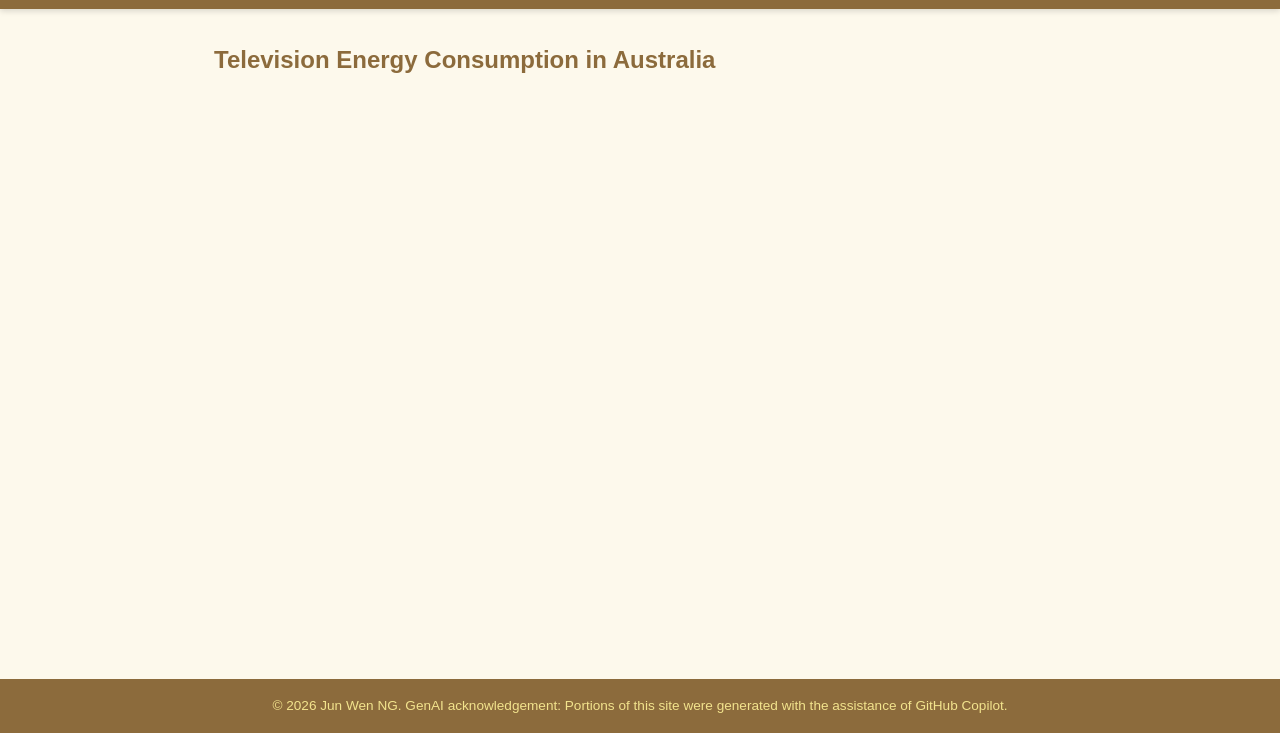
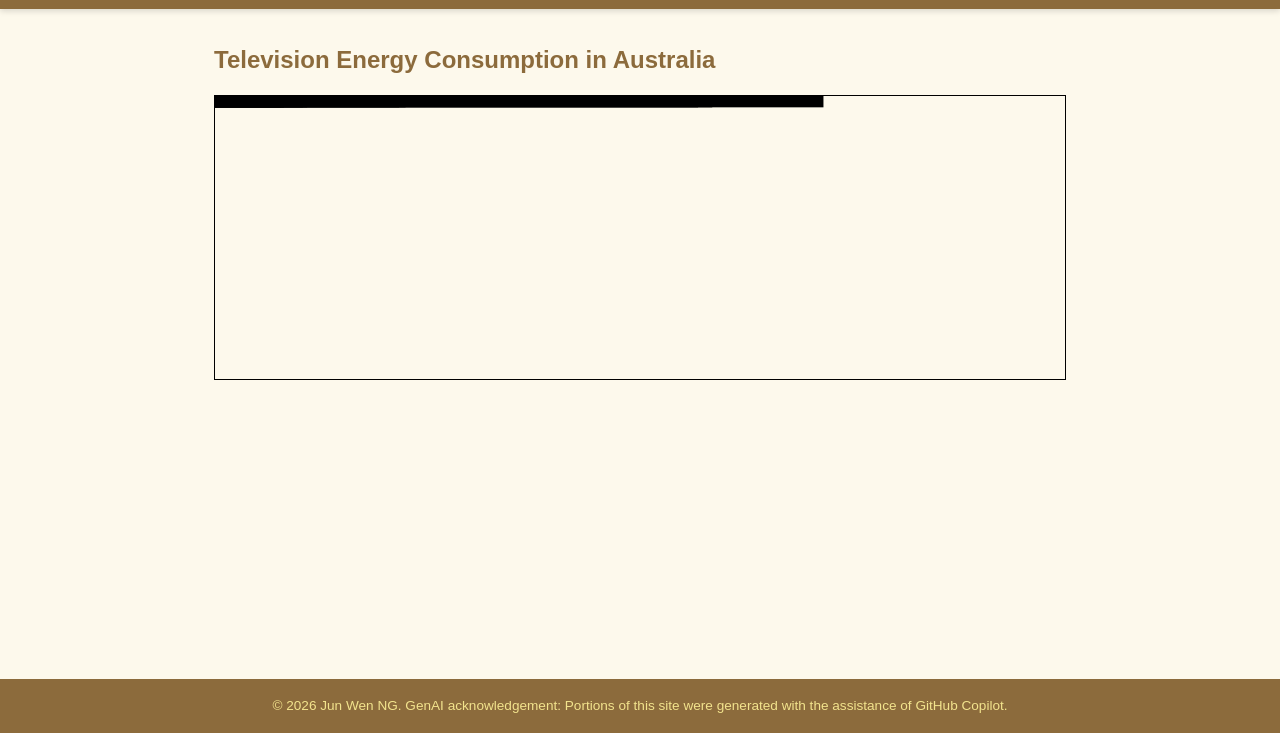
Before and after one commit to kelvinNG2005/COS30045-T04-2, a plain HTML site: page index.html in a window 1280 px wide. Shown: the part 67-800 px from the top of the page. Drawn offline with nearby package versions, Linux system fonts and the light colour scheme.

Commit message:
feat(t04-5): bind data to rects, set width/height; defer spacing to T04-6

```diff
--- a/index.html
+++ b/index.html
@@ -34,8 +34,9 @@
             <!-- D3 library -->
             <script src="https://d3js.org/d3.v7.min.js"></script>
 
-            <!-- NEW: T04-4 loader -->
+            <!-- NEW: T04-5 loader -->
             <script src="t04-4-load.js"></script>
+            <script src="t04-5-bars.js"></script>
 
             <!-- Old js files (disable while doing T04-4) -->
             <!-- <script src="energy-d3.js"></script> -->
--- a/t04-4-load.js
+++ b/t04-4-load.js
@@ -8,10 +8,6 @@ d3.csv("data/tvBrandCount.csv", d => {
     console.log(data); // array of typed objects
 });
 
-/* Stub: will draw the chart in T04-5 */
-function createBarChart(data) {
-    console.log("createBarChart received", data.length, "rows");
-}
 /* Load CSV, Convert Type, Quick Check */
 d3.csv("data/tvBrandCount.csv", d => ({
     brand: d.brand,
--- /dev/null
+++ b/t04-5-bars.js
@@ -0,0 +1,15 @@
+// t04-5-bars.js
+const createBarChart = (data) => {
+    const svg = d3.select(".responsive-svg-container")
+        .append("svg")
+            .attr("viewBox", "0 0 1200 400")
+            .style("border", "1px solid black");
+    svg
+        .selectAll("rect")
+        .data(data)
+        .join("rect")
+            .attr("class", d => `bar bar-${d.count}`)
+            .attr("width", d => d.count) // uses your numeric column directly
+            .attr("height", 16); // constant bar height
+
+};
```
